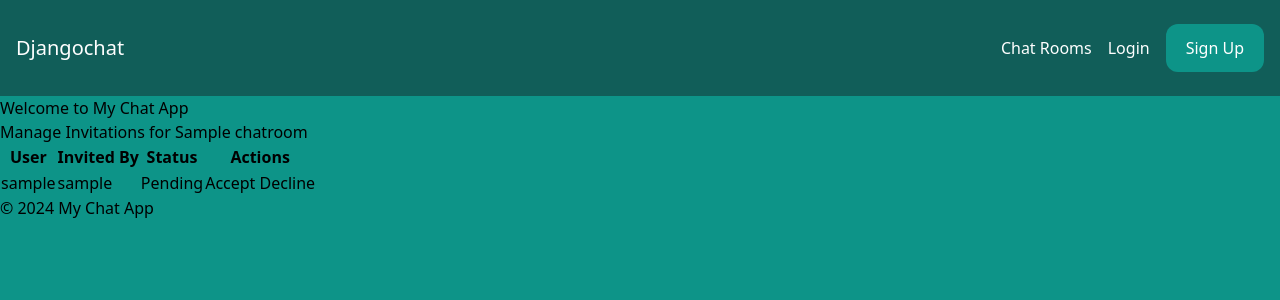
After one commit to CodeConnoisseur74/aunties-cool-club, a Django app: template chat/templates/chat/manage_invitations.html in a window 1280 px wide. The commit adds this page. Shown: the top 300 px of the page. Run offline with Django 5.2, Linux system fonts and the light colour scheme; the template is opened without the code that fills it: values that come from a table or form of the project are taken from there, others are empty; tables that the repository leaves empty hold one stand-in row (values such as "Sample post"); parts of the project's set-up code (start-up, migrations or seed data) failed here and were passed over; some libraries are stand-ins or nearby versions.

Commit message:
invite system added

```diff
--- a/chat/models.py
+++ b/chat/models.py
@@ -47,3 +47,30 @@
 
     class Meta:
         ordering = ["-created_at"]
+
+
+class Invitation(models.Model):
+    PENDING = "pending"
+    ACCEPTED = "accepted"
+    DECLINED = "declined"
+
+    STATUS_CHOICES = [
+        (PENDING, "Pending"),
+        (ACCEPTED, "Accepted"),
+        (DECLINED, "Declined"),
+    ]
+
+    chat_room = models.ForeignKey(
+        ChatRoom, on_delete=models.CASCADE, related_name="invitations"
+    )
+    invited_user = models.ForeignKey(
+        User, on_delete=models.CASCADE, related_name="invitations"
+    )
+    invited_by = models.ForeignKey(
+        User, on_delete=models.CASCADE, related_name="sent_invitations"
+    )
+    status = models.CharField(max_length=10, choices=STATUS_CHOICES, default=PENDING)
+    created_at = models.DateTimeField(auto_now_add=True)
+
+    def __str__(self):
+        return f"{self.invited_user.username} invited to {self.chat_room.name}"
--- a/chat/templates/chat/create_chat_room.html
+++ b/chat/templates/chat/create_chat_room.html
@@ -12,7 +12,6 @@
         <option value="{{ user.id }}">{{ user.username }}</option>
       {% endfor %}
     </select>
-
     <button type="submit">Create Room</button>
   </form>
 {% endblock %}
--- /dev/null
+++ b/chat/templates/chat/manage_invitations.html
@@ -0,0 +1,38 @@
+{% extends 'base.html' %}
+
+{% block content %}
+  <h1>Manage Invitations for {{ chat_room.name }}</h1>
+  <table>
+    <thead>
+      <tr>
+        <th>User</th>
+        <th>Invited By</th>
+        <th>Status</th>
+        <th>Actions</th>
+      </tr>
+    </thead>
+    <tbody>
+      {% for invitation in invitations %}
+        <tr>
+          <td>{{ invitation.invited_user.username }}</td>
+          <td>
+            {% if invitation.invited_by %}
+              {{ invitation.invited_by.username }}
+            {% else %}
+              Self-requested
+            {% endif %}
+          </td>
+          <td>{{ invitation.get_status_display }}</td>
+          <td>
+            <form method="post" style="display:inline;">
+              {% csrf_token %}
+              <input type="hidden" name="invitation_id" value="{{ invitation.id }}" />
+              <button name="action" value="accept">Accept</button>
+              <button name="action" value="decline">Decline</button>
+            </form>
+          </td>
+        </tr>
+      {% endfor %}
+    </tbody>
+  </table>
+{% endblock %}
--- a/chat/urls.py
+++ b/chat/urls.py
@@ -8,4 +8,15 @@
     path("<int:chat_room_id>/join/", views.join_chat_room, name="join_chat_room"),
     path("<int:chat_room_id>/leave/", views.leave_chat_room, name="leave_chat_room"),
     path("<int:chat_room_id>/send/", views.send_message, name="send_message"),
+    path("chat/<int:chat_room_id>/invite/", views.invite_user, name="invite_user"),
+    path(
+        "chat/<int:chat_room_id>/request-invite/",
+        views.request_invite,
+        name="request_invite",
+    ),
+    path(
+        "chat/<int:chat_room_id>/manage-invitations/",
+        views.manage_invitations,
+        name="manage_invitations",
+    ),
 ]
```
Also changed, not shown: chat/templates/chat/invite_user.html (added, +15 -0 lines), chat/templates/chat/request_invite.html (added, +9 -0 lines), chat/views.py (+59 -1 lines).
